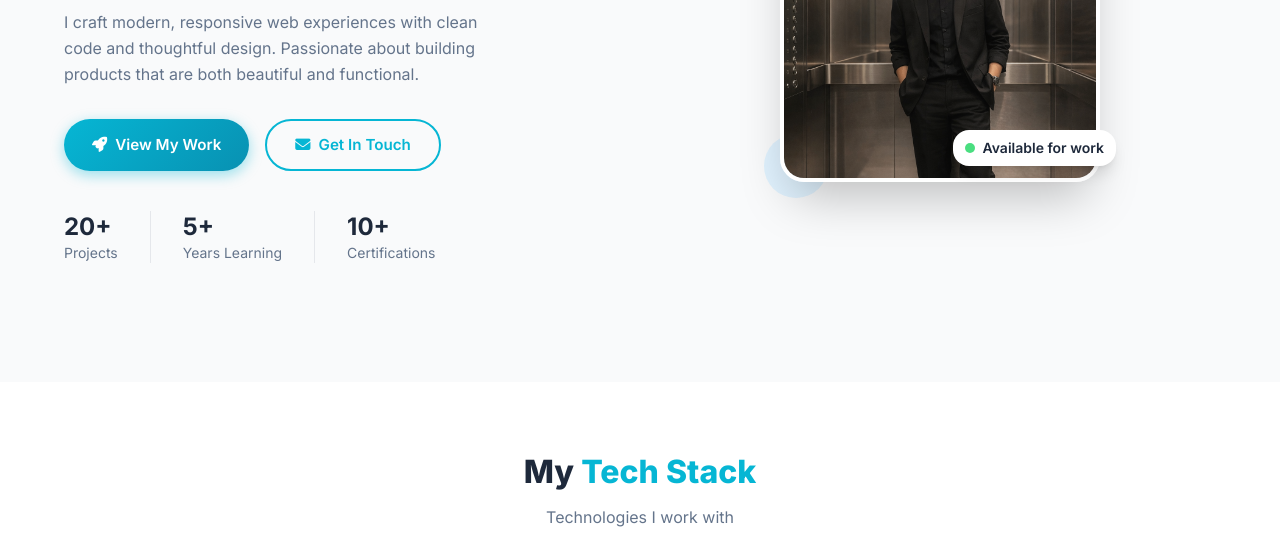
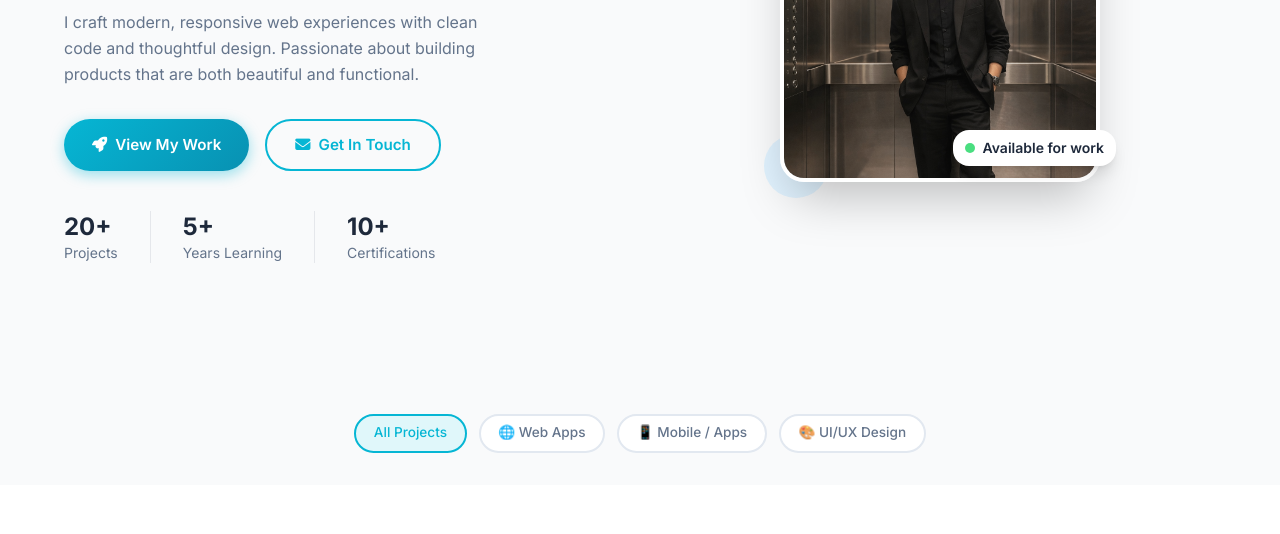
Before and after one commit to ammaribrahim-rpl/portfolio-AMMAR, a website: page index.html in a window 1280 px wide. Shown: the part 418-952 px from the top of the page. Drawn offline with Linux system fonts and the light colour scheme.

Commit message:
feat: filter_button

```diff
--- a/index.html
+++ b/index.html
@@ -124,6 +124,18 @@
             Available for work
           </div>
         </div>
+      </div>
+    </div>
+  </section>
+
+  <!-- ══════════════════ FILTER BUTTONS ══════════════════ -->
+  <section class="py-8 px-6 bg-gray-50">
+    <div class="max-w-6xl mx-auto">
+      <div class="flex flex-wrap gap-3 justify-center">
+        <button class="filter-btn filter-all active" data-filter="all">All Projects</button>
+        <button class="filter-btn filter-web" data-filter="web">🌐 Web Apps</button>
+        <button class="filter-btn filter-app" data-filter="app">📱 Mobile / Apps</button>
+        <button class="filter-btn filter-ui" data-filter="ui">🎨 UI/UX Design</button>
       </div>
     </div>
   </section>
```
